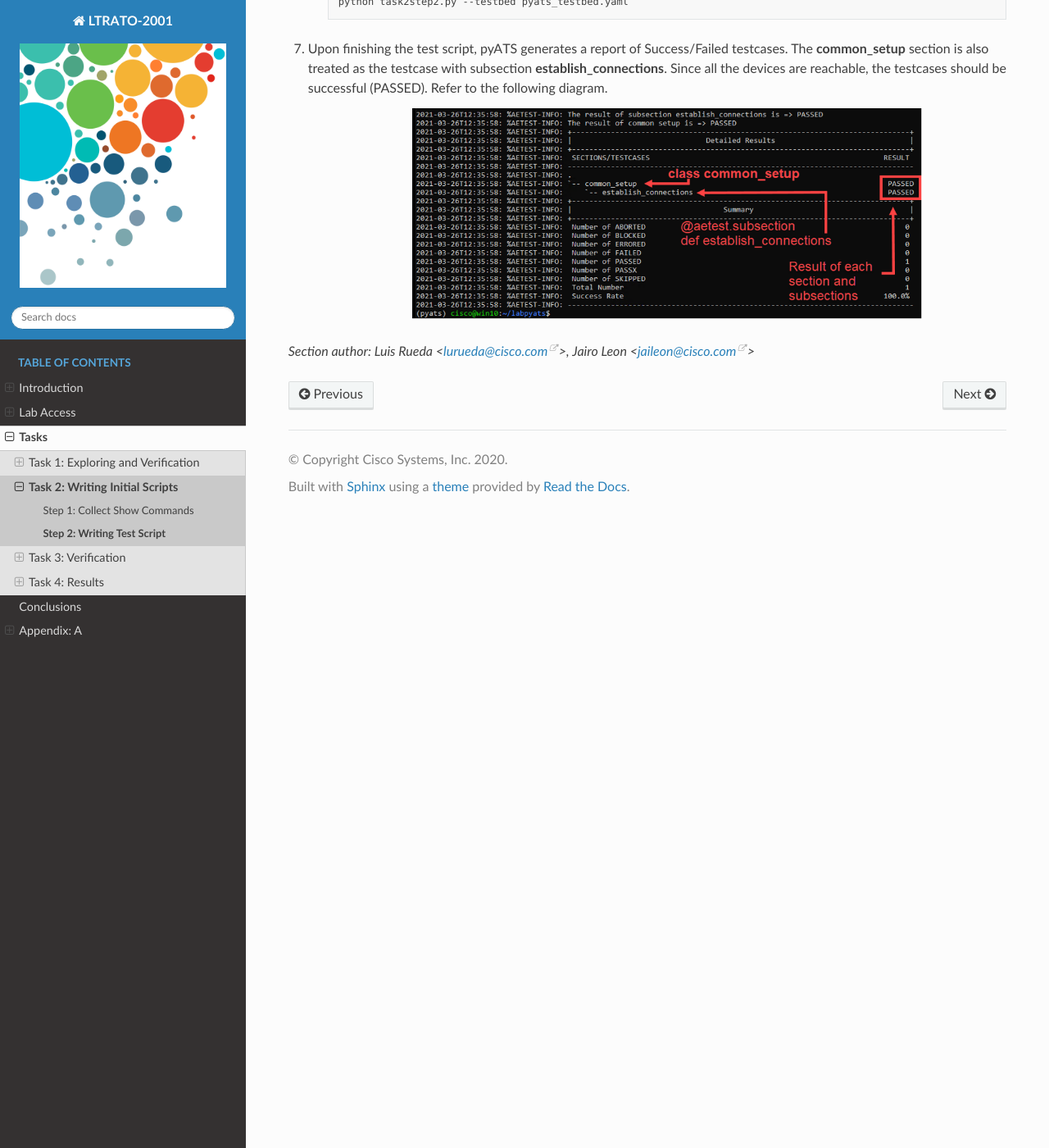
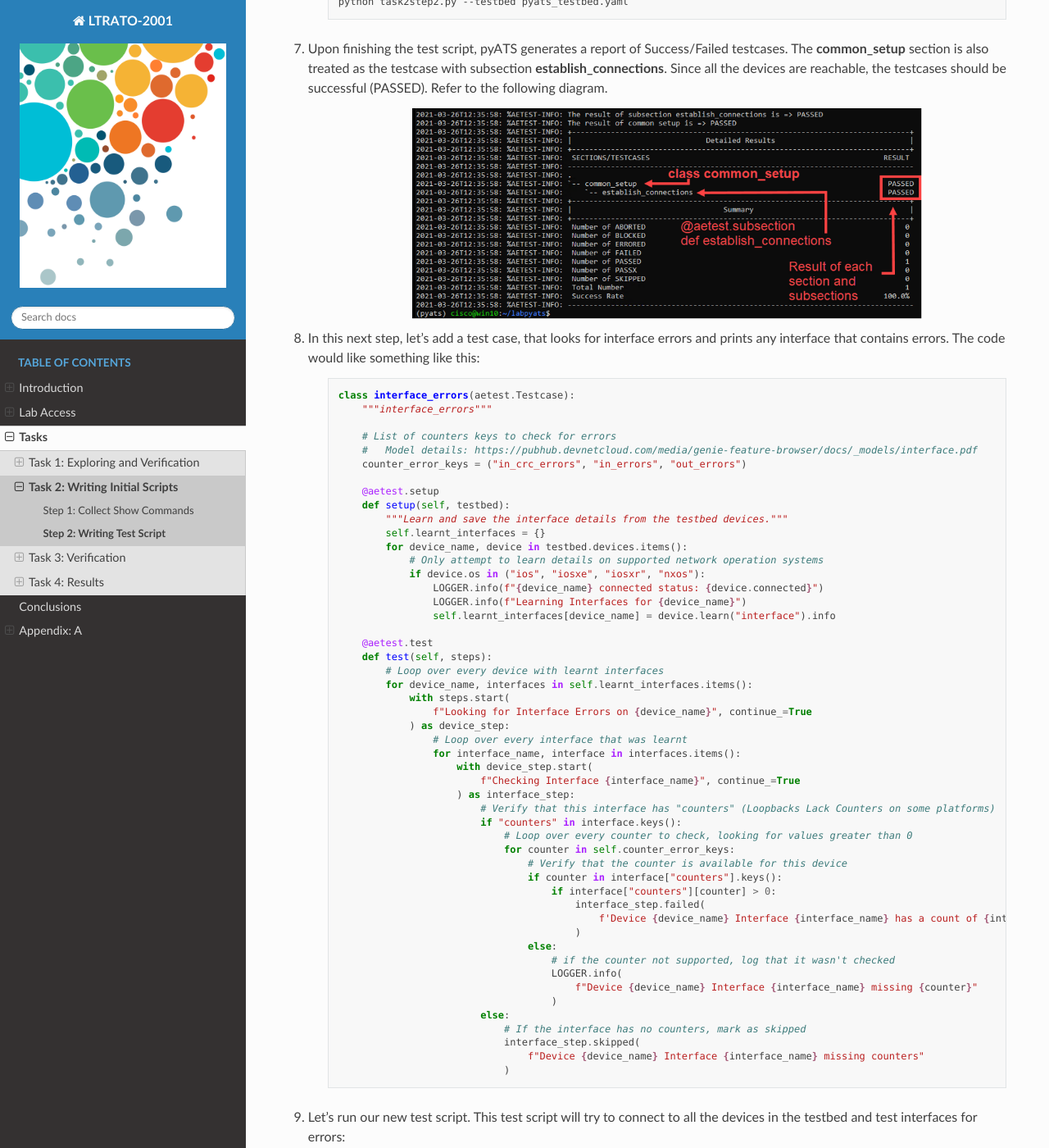
Before and after one commit to CiscoLives/LTRATO-2001, a Sphinx documentation site: the page built from docs/tasks/task2/step2.rst, in a window 1280 px wide and 1400 px high, scrolled down 2600 px. Shown: the whole window at 82% size. Built offline with Sphinx 7.4.7 and the Read the Docs theme 2.0.0, drawn with Linux system fonts in a browser that asks for light colours; some of the changed text lies outside the part shown.

Commit message:
Add additional step for task2
Co-Authored-By: Jairo Leon <33960025+jaileon@users.noreply.github.com>

```diff
--- a/docs/tasks/task2/step2.rst
+++ b/docs/tasks/task2/step2.rst
@@ -66,19 +66,19 @@ Each of these sections is further broken down into smaller subsections (Python m
         class common_setup(aetest.CommonSetup):
         """Common Setup section"""
 
-        @aetest.subsection
-        def establish_connections(self, pyats_testbed):
-            device_list = []
-            # Load all devices from testbed file and try to connect to them
-            for device in pyats_testbed.devices.values():
-                LOGGER.info(banner(f"Connecting to device '{device.name}'..."))
-                try:
-                    device.connect(log_stdout=False)
-                except errors.ConnectionError:
-                    self.failed(f"Failed to establish a connection to '{device.name}'")
-                device_list.append(device)
-            # Pass list of devices to testcases
-            self.parent.parameters.update(dev=device_list)
+            @aetest.subsection
+            def establish_connections(self, pyats_testbed):
+                device_list = []
+                # Load all devices from testbed file and try to connect to them
+                for device in pyats_testbed.devices.values():
+                    LOGGER.info(banner(f"Connecting to device '{device.name}'..."))
+                    try:
+                        device.connect(log_stdout=False)
+                    except errors.ConnectionError:
+                        self.failed(f"Failed to establish a connection to '{device.name}'")
+                    device_list.append(device)
+                # Pass list of devices to testcases
+                self.parent.parameters.update(dev=device_list)
 
     The following code is used to load a testbed file from the filename specified in the command-line option (**--testbed** is a command line key, **dest** – specifies the name of the object that would represent the testbed file in code):
 
@@ -111,5 +111,71 @@ Each of these sections is further broken down into smaller subsections (Python m
         :width: 75%
         :align: center
 
+#. In this next step, let's add a test case, that looks for interface errors and prints any interface that contains errors. The code would like something like this:
+
+    .. code-block:: python
+
+        class interface_errors(aetest.Testcase):
+            """interface_errors"""
+
+            # List of counters keys to check for errors
+            #   Model details: https://pubhub.devnetcloud.com/media/genie-feature-browser/docs/_models/interface.pdf
+            counter_error_keys = ("in_crc_errors", "in_errors", "out_errors")
+
+            @aetest.setup
+            def setup(self, testbed):
+                """Learn and save the interface details from the testbed devices."""
+                self.learnt_interfaces = {}
+                for device_name, device in testbed.devices.items():
+                    # Only attempt to learn details on supported network operation systems
+                    if device.os in ("ios", "iosxe", "iosxr", "nxos"):
+                        LOGGER.info(f"{device_name} connected status: {device.connected}")
+                        LOGGER.info(f"Learning Interfaces for {device_name}")
+                        self.learnt_interfaces[device_name] = device.learn("interface").info
+
+            @aetest.test
+            def test(self, steps):
+                # Loop over every device with learnt interfaces
+                for device_name, interfaces in self.learnt_interfaces.items():
+                    with steps.start(
+                        f"Looking for Interface Errors on {device_name}", continue_=True
+                    ) as device_step:
+                        # Loop over every interface that was learnt
+                        for interface_name, interface in interfaces.items():
+                            with device_step.start(
+                                f"Checking Interface {interface_name}", continue_=True
+                            ) as interface_step:
+                                # Verify that this interface has "counters" (Loopbacks Lack Counters on some platforms)
+                                if "counters" in interface.keys():
+                                    # Loop over every counter to check, looking for values greater than 0
+                                    for counter in self.counter_error_keys:
+                                        # Verify that the counter is available for this device
+                                        if counter in interface["counters"].keys():
+                                            if interface["counters"][counter] > 0:
+                                                interface_step.failed(
+                                                    f'Device {device_name} Interface {interface_name} has a count of {interface["counters"][counter]} for {counter}'
+                                                )
+                                        else:
+                                            # if the counter not supported, log that it wasn't checked
+                                            LOGGER.info(
+                                                f"Device {device_name} Interface {interface_name} missing {counter}"
+                                            )
+                                else:
+                                    # If the interface has no counters, mark as skipped
+                                    interface_step.skipped(
+                                        f"Device {device_name} Interface {interface_name} missing counters"
+                                    )
+
+
+#. Let's run our new test script. This test script will try to connect to all the devices in the testbed and test interfaces for errors:
+
+    .. code-block:: bash
+
+        python task2step2b.py --testbed pyats_testbed.yaml
+
+.. note::
+
+    In this last test, we have disabled the connection logs (by adding the ``log_stdout=False`` to avoid displaying all the connection logs)
+
 
 .. sectionauthor:: Luis Rueda <lurueda@cisco.com>, Jairo Leon <jaileon@cisco.com>
```
Also changed, not shown: task2step2b.py (added, +110 -0 lines).
